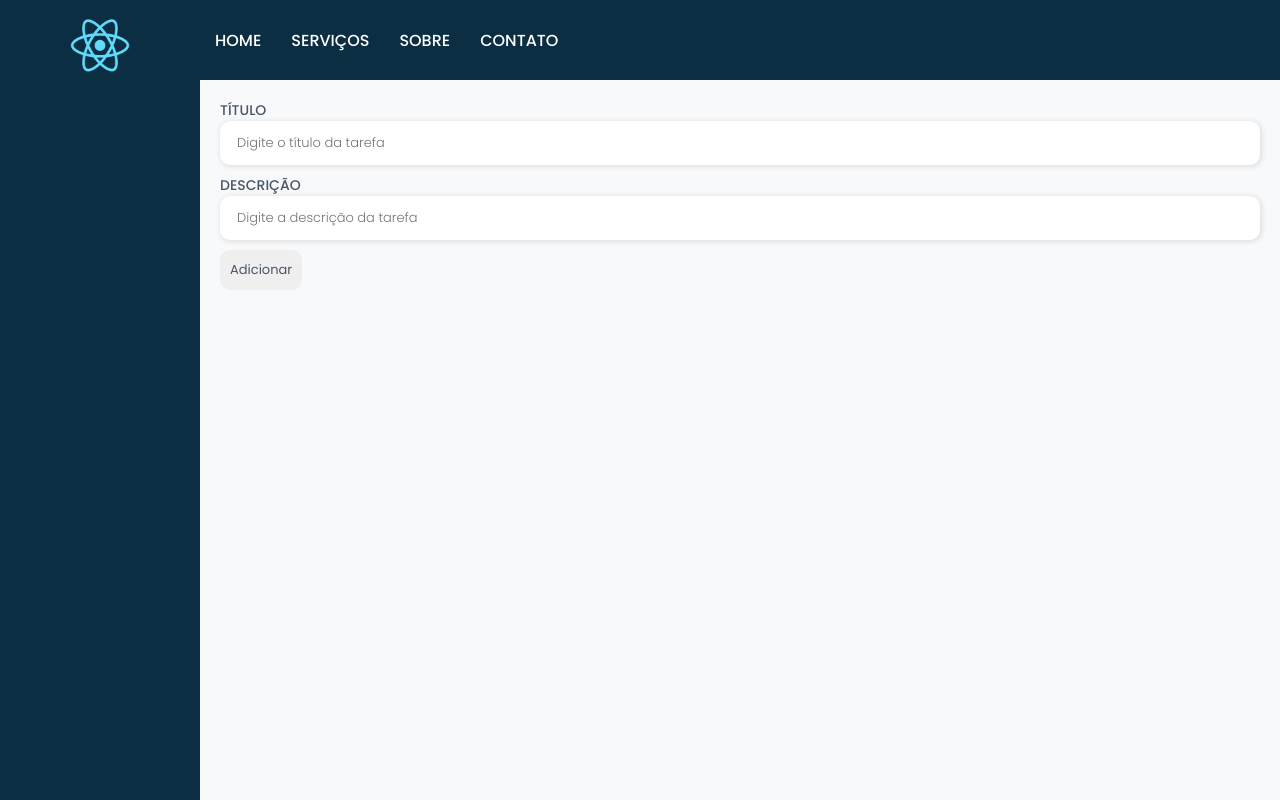
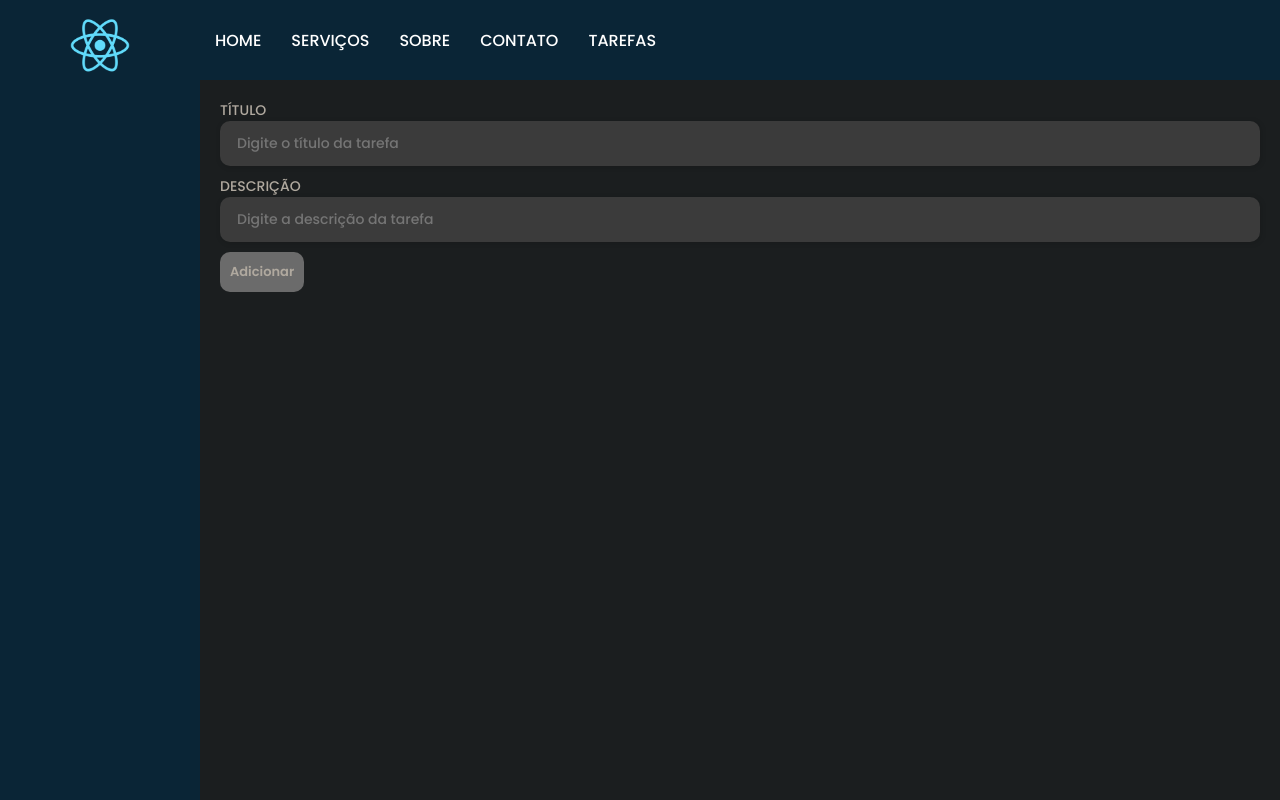
Before and after one commit to RafaelGaiteiro/project-study-react, a React (Vite) app: page / in a window 1280 px wide. Built offline with nearby package versions, Linux system fonts and the light colour scheme.

Commit message:
melhoria de componentização e estilização

```diff
--- a/src/components/atoms/Aside/styles.ts
+++ b/src/components/atoms/Aside/styles.ts
@@ -7,7 +7,7 @@ export const Container = styled.div`
   justify-content: center;
   padding: 10px;
 
-  background-color: #0c2e43;
-  height: 100vh;
+  background-color: #0a2536;
+  height: 100%;
   width: 100%;
 `;
--- a/src/components/atoms/Button/styles.ts
+++ b/src/components/atoms/Button/styles.ts
@@ -2,7 +2,13 @@ import { styled } from "styled-components";
 
 export const ButtonComponent = styled.button`
   font-size: 13px;
-  font-weight: 400;
+  font-weight: 600;
   padding: 10px;
   border-radius: 10px;
+  background-color: #6b6b6b;
+  color: #b0a99f;
+
+  -webkit-user-select: none; /* Safari */
+  -ms-user-select: none; /* IE 10 and IE 11 */
+  user-select: none; /* Standard syntax */
 `;
--- a/src/components/atoms/Header/index.tsx
+++ b/src/components/atoms/Header/index.tsx
@@ -1,4 +1,4 @@
-import { Container, Link, LinkGroup } from "./styles"
+import { Container, Link, LinkGroup } from "./styles";
 
 export const Header = () => {
   return (
@@ -8,7 +8,8 @@ export const Header = () => {
         <Link>Serviços</Link>
         <Link>Sobre</Link>
         <Link>Contato</Link>
+        <Link>Tarefas</Link>
       </LinkGroup>
     </Container>
-    )
-}
+  );
+};
--- a/src/components/atoms/Header/styles.ts
+++ b/src/components/atoms/Header/styles.ts
@@ -7,7 +7,7 @@ export const Container = styled.div`
   align-items: center;
   gap: 10px;
 
-  background-color: #0c2e43;
+  background-color: #0a2536;
 `;
 
 export const Logo = styled.img`
--- a/src/components/atoms/Input/styles.ts
+++ b/src/components/atoms/Input/styles.ts
@@ -5,12 +5,14 @@ interface IStyledInputProps {
 }
 
 export const InputComponent = styled.input<IStyledInputProps>`
-  font-size: 13px;
-  font-weight: 300;
+  font-size: 14px;
+  font-weight: 500;
   width: 100%;
   border-radius: 10px;
   padding: 10px 15px;
   box-shadow: 1px 1px 5px 1px rgba(0, 0, 0, 0.1);
+  background-color: #3b3b3b;
+  color: #b0a99f;
   border: ${(props) =>
-    props.borderColor ? "solid 2px #23a2ad" : "solid 2px transparent"};
+    props.borderColor ? "solid 2px #22A0A0" : "solid 2px transparent"};
 `;
--- /dev/null
+++ b/src/components/atoms/InputGroup/index.tsx
@@ -0,0 +1,10 @@
+import { ReactNode } from "react";
+import { InputGroupComponent } from "./styles";
+
+type IInputGroupProps = {
+  children: ReactNode;
+};
+
+export const InputGroup = ({ children, ...props }: IInputGroupProps) => {
+  return <InputGroupComponent {...props}>{children}</InputGroupComponent>;
+};
--- /dev/null
+++ b/src/components/atoms/InputGroup/styles.ts
@@ -0,0 +1,8 @@
+import { styled } from "styled-components";
+
+export const InputGroupComponent = styled.div`
+  display: flex;
+  align-items: flex-start;
+  justify-content: flex-start;
+  flex-direction: column;
+`;
--- a/src/components/molecules/AddedTasks/styles.ts
+++ b/src/components/molecules/AddedTasks/styles.ts
@@ -6,15 +6,22 @@ export const TaskCard = styled.div`
   align-items: center;
   column-gap: 10px;
   flex-direction: row;
-  background-color: #23a2ad;
+  background-color: #1c828a;
   padding: 10px;
   border-radius: 5px;
   width: 50%;
+  transition: 0.2s;
+  transform: translate(0px);
+
+  &&:hover {
+    transform: translate(3px);
+  }
 `;
 
 export const Text = styled.p`
   width: 100%;
-  background-color: #2bc8c8;
+  background-color: #22a0a0;
+  color: white;
   font-size: 13px;
   font-weight: 400;
   padding: 10px;
--- a/src/components/molecules/NewTasks/index.tsx
+++ b/src/components/molecules/NewTasks/index.tsx
@@ -1,9 +1,10 @@
-import { InputGroup, Label } from "./styles";
+import { Label } from "./styles";
 import { Container } from "../../atoms/Container";
 import { Input } from "../../atoms/Input";
 import { Button } from "../../atoms/Button";
 import { useState } from "react";
 import { useTasks } from "../../../context/TasksContext";
+import { InputGroup } from "../../atoms/InputGroup";
 
 export const NewTasks = () => {
   const [title, setTitle] = useState("");
--- a/src/components/molecules/NewTasks/styles.ts
+++ b/src/components/molecules/NewTasks/styles.ts
@@ -2,14 +2,8 @@ import { styled } from "styled-components";
 
 export const TaskCard = styled.div``;
 
-export const InputGroup = styled.div`
-  display: flex;
-  align-items: flex-start;
-  justify-content: flex-start;
-  flex-direction: column;
-`;
-
 export const Label = styled.label`
+  color: #b0a99f;
   font-size: 14px;
   font-weight: 500;
   text-transform: uppercase;
--- a/src/components/templates/DefaultTemplate/styles.ts
+++ b/src/components/templates/DefaultTemplate/styles.ts
@@ -7,4 +7,6 @@ export const Container = styled.div`
     "AS CT";
   grid-template-rows: 80px auto;
   grid-template-columns: 200px auto;
+  background-color: #1b1e1f;
+  height: 100%;
 `;
```
Also changed, not shown: src/components/atoms/Label/index.tsx (added). Lines whose indentation alone changed are shown as unchanged.
